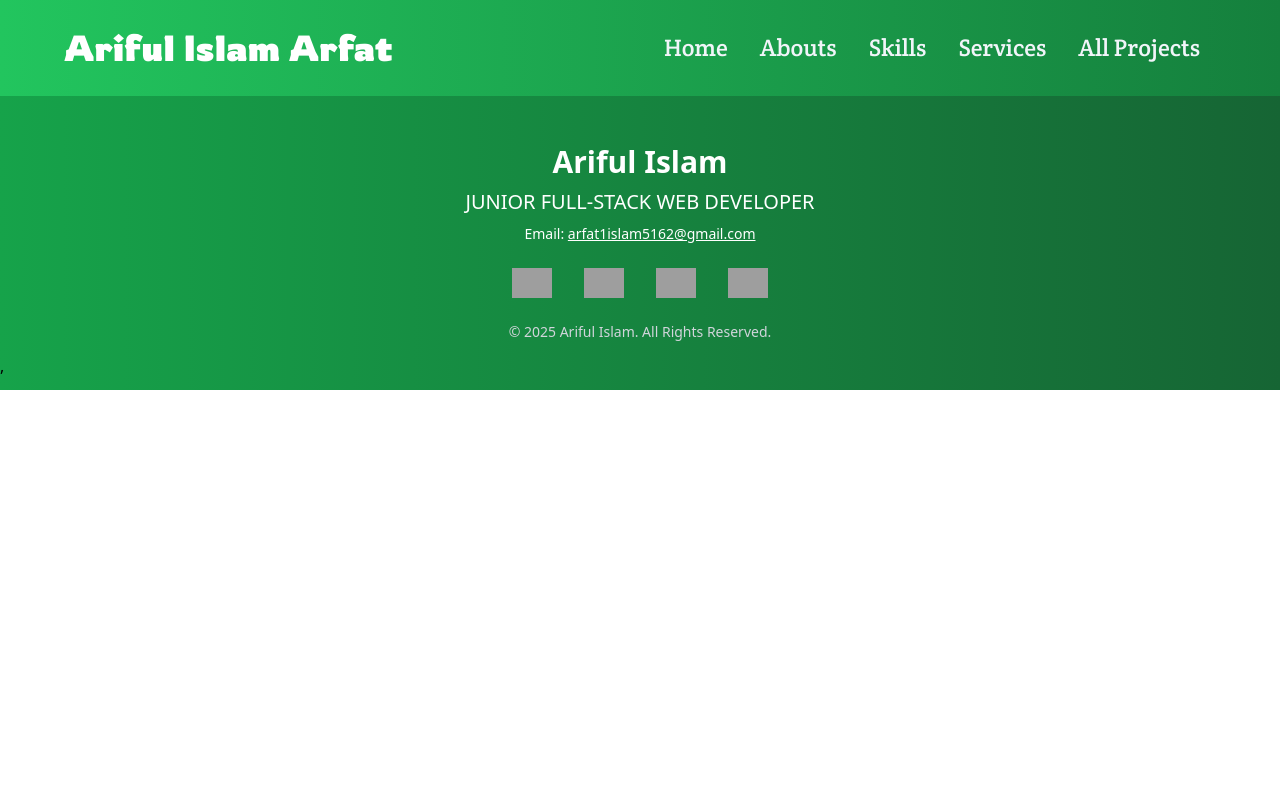
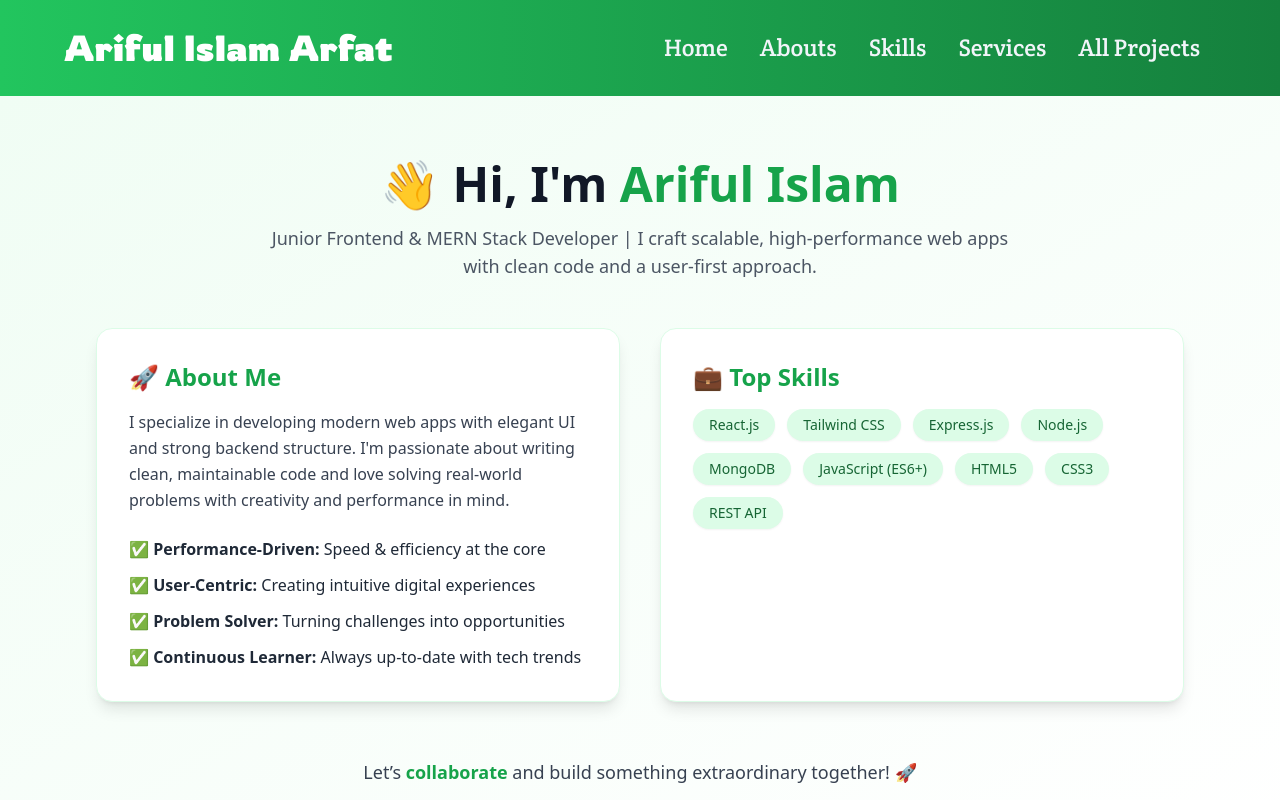
Before and after one commit to BD-Arfat/parsonal-website, a React (Vite) app: page /abouts in a window 1280 px wide. Shown: the top 800 px of the page. Built offline with nearby package versions, Linux system fonts and the light colour scheme; grey boxes are pictures that could not be loaded.

Commit message:
project add

```diff
--- a/src/Page/AboutPage/AboutPage.jsx
+++ b/src/Page/AboutPage/AboutPage.jsx
@@ -3,7 +3,68 @@ import React from 'react';
 const AboutPage = () => {
   return (
     <div>
+      <section className="bg-gradient-to-br from-green-50 to-white dark:from-gray-900 dark:to-gray-800 py-16 px-6 md:px-12 lg:px-24">
+      <div className="max-w-6xl mx-auto">
+        {/* Header */}
+        <h2 className="text-4xl md:text-5xl font-bold text-center text-gray-900 dark:text-white mb-4">
+          👋 Hi, I'm <span className="text-green-600">Ariful Islam</span>
+        </h2>
+        <p className="text-center text-lg text-gray-600 dark:text-gray-300 max-w-3xl mx-auto">
+          Junior Frontend & MERN Stack Developer | I craft scalable, high-performance web apps with clean code and a user-first approach.
+        </p>
 
+        {/* Card Layout */}
+        <div className="mt-12 grid grid-cols-1 md:grid-cols-2 gap-10">
+          {/* About Me Section */}
+          <div className="bg-white dark:bg-gray-900 rounded-2xl shadow-lg p-8 border border-green-100 dark:border-gray-700 backdrop-blur-md">
+            <h3 className="text-2xl font-semibold text-green-600 mb-4">🚀 About Me</h3>
+            <p className="text-gray-700 dark:text-gray-300 leading-relaxed">
+              I specialize in developing modern web apps with elegant UI and strong backend structure.
+              I'm passionate about writing clean, maintainable code and love solving real-world problems with creativity and performance in mind.
+            </p>
+
+            <ul className="mt-6 space-y-3 text-gray-800 dark:text-gray-300">
+              <li>✅ <strong>Performance-Driven:</strong> Speed & efficiency at the core</li>
+              <li>✅ <strong>User-Centric:</strong> Creating intuitive digital experiences</li>
+              <li>✅ <strong>Problem Solver:</strong> Turning challenges into opportunities</li>
+              <li>✅ <strong>Continuous Learner:</strong> Always up-to-date with tech trends</li>
+            </ul>
+          </div>
+
+          {/* Top Skills Section */}
+          <div className="bg-white dark:bg-gray-900 rounded-2xl shadow-lg p-8 border border-green-100 dark:border-gray-700">
+            <h3 className="text-2xl font-semibold text-green-600 mb-4">💼 Top Skills</h3>
+            <div className="flex flex-wrap gap-3">
+              {[
+                'React.js',
+                'Tailwind CSS',
+                'Express.js',
+                'Node.js',
+                'MongoDB',
+                'JavaScript (ES6+)',
+                'HTML5',
+                'CSS3',
+                'REST API',
+              ].map((skill, i) => (
+                <span
+                  key={i}
+                  className="bg-green-100 text-green-800 dark:bg-green-800 dark:text-white px-4 py-1.5 text-sm rounded-full font-medium shadow-sm hover:scale-105 transition-transform"
+                >
+                  {skill}
+                </span>
+              ))}
+            </div>
+          </div>
+        </div>
+
+        {/* Footer CTA */}
+        <div className="text-center mt-14">
+          <p className="text-lg text-gray-700 dark:text-gray-300">
+            Let’s <span className="text-green-600 font-semibold">collaborate</span> and build something extraordinary together! 🚀
+          </p>
+        </div>
+      </div>
+    </section>
     </div>
   );
 };
--- a/src/Page/Home/Projects/Projects.jsx
+++ b/src/Page/Home/Projects/Projects.jsx
@@ -1,4 +1,4 @@
-import React from "react";
+import React, { useState } from "react";
 import HeaderSection from "../../../Sheard/HeaderSection/HeaderSection";
 import { motion } from "framer-motion";
 
@@ -18,17 +18,59 @@ const projectsData = [
     serverLink: "https://github.com/BD-Arfat/medicine-server",
     livesiteLink: "https://github.com/BD-Arfat/medicine-client",
     isFullStack: true,
+    category: 'fullstack'
+  },
+  {
+    title: "LIFTGUARD SOLUTION",
+    description: "This is a fully responsive, industry-level management system built using React, Tailwind CSS.",
+    image: "https://i.ibb.co.com/HDWQf4C1/lift-guard.png",
+    technologies: ["React.js", "Tailwind CSS", "framer-motion"],
+    keyFeatures: [
+      "This is a fully responsive.",
+      "Industry-level management system built.",
+      "",
+      "",
+      "",
+    ],
+    liveLink: "https://liftguardsolution01.netlify.app/",
+    livesiteLink: "https://github.com/BD-Arfat/lift-guard",
+    isFullStack: false,
+    category: 'react-tailwind'
   },
 ];
 
 const Projects = () => {
+  const [selectedCategory, setSelectedCategory] = useState('all');
+
+  // Extract unique categories from projectsData
+  const categories = ['all', ...new Set(projectsData.map(project => project.category))];
+
+  // Filter projects based on selected category
+  const filteredProjects = selectedCategory === 'all'
+    ? projectsData
+    : projectsData.filter(project => project.category === selectedCategory);
+
   return (
     <section className="mt-32 mb-24">
       <div className="text-center mb-12">
         <HeaderSection name={"PROJECTS"} />
       </div>
+
+      {/* Category Filter Buttons */}
+      <div className="mb-8 text-center">
+        {categories.map((category, index) => (
+          <button
+            key={index}
+            onClick={() => setSelectedCategory(category)}
+            className={`px-4 py-2 rounded-md mr-4 ${selectedCategory === category ? 'bg-green-500 text-white' : 'bg-gray-300 text-black'}`}
+          >
+            {category === 'all' ? 'All Projects' : category.replace('-', ' ').toUpperCase()}
+          </button>
+        ))}
+      </div>
+
       <div className="grid grid-cols-1 md:grid-cols-2 lg:grid-cols-3 gap-6 px-4">
-        {projectsData.map((project, index) => (
+        {filteredProjects.map((project, index) => (
           <motion.div
             key={index}
             initial={{ opacity: 0, y: 50 }}
```
